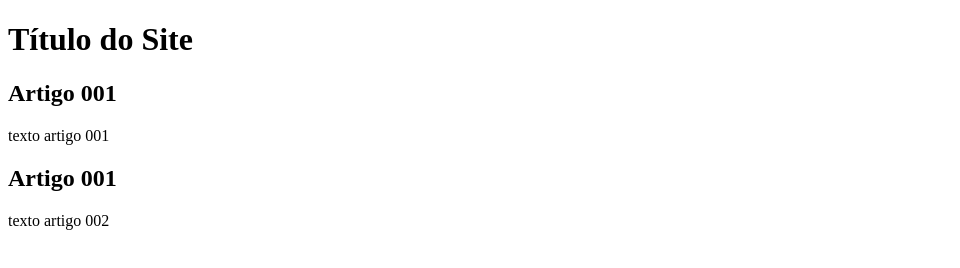
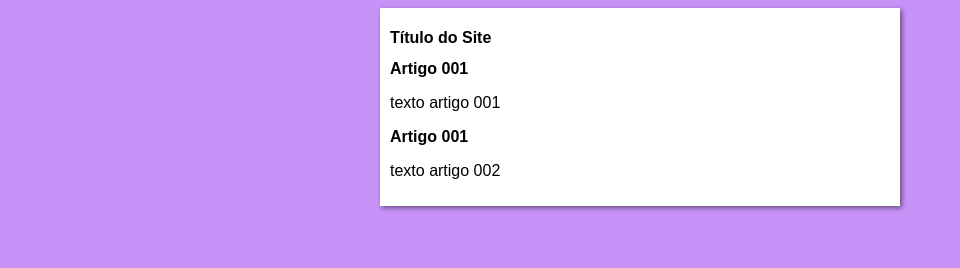
Before and after one commit to thiagoasa/projeto-site, a plain HTML site: page index.html in a window 1280 px wide. Shown: the whole page, without its empty margins (0-960 px from the left). Drawn offline with Linux system fonts and the light colour scheme.

Commit message:
Inicio do design

```diff
--- /dev/null
+++ b/estilos/style.css
@@ -0,0 +1,18 @@
+*{
+    font-family: Arial, Helvetica, sans-serif;
+    font-size: 16px;
+
+}
+
+body {
+    background-color: rgb(199, 147, 248);
+}
+
+main {
+    background-color: white;
+    width:  500px;
+    margin: auto;
+    padding: 10px;
+    box-shadow: 2px 2px 5px rgba(0, 0, 0, 0.486)
+
+}
--- a/index.html
+++ b/index.html
@@ -5,6 +5,7 @@
     <meta http-equiv="X-UA-Compatible" content="IE=edge">
     <meta name="viewport" content="width=device-width, initial-scale=1.0">
     <title>Titulo do Site</title>
+    <link rel="stylesheet" href="estilos/style.css">
 </head>
 <body>
     <main>
```
